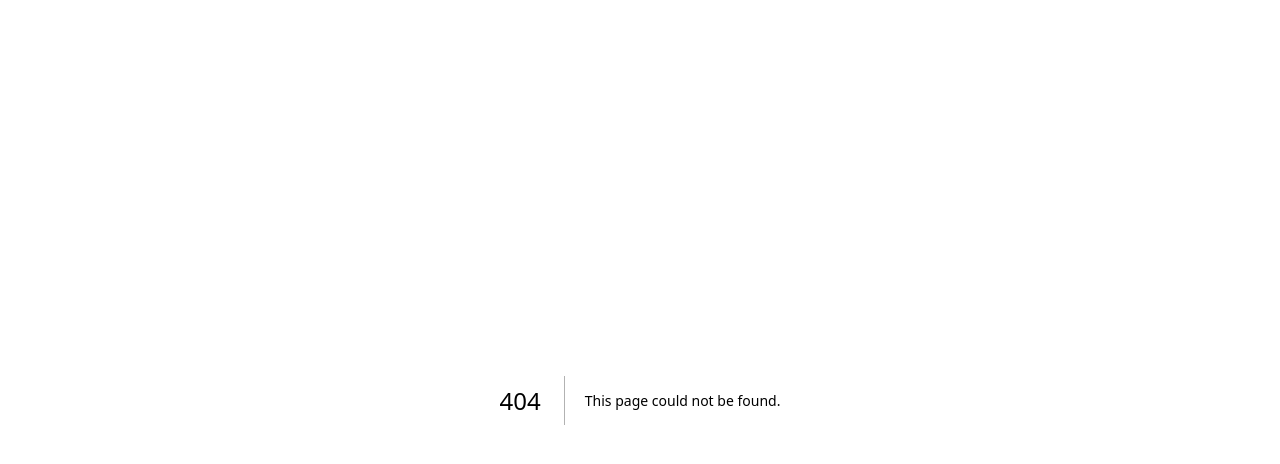
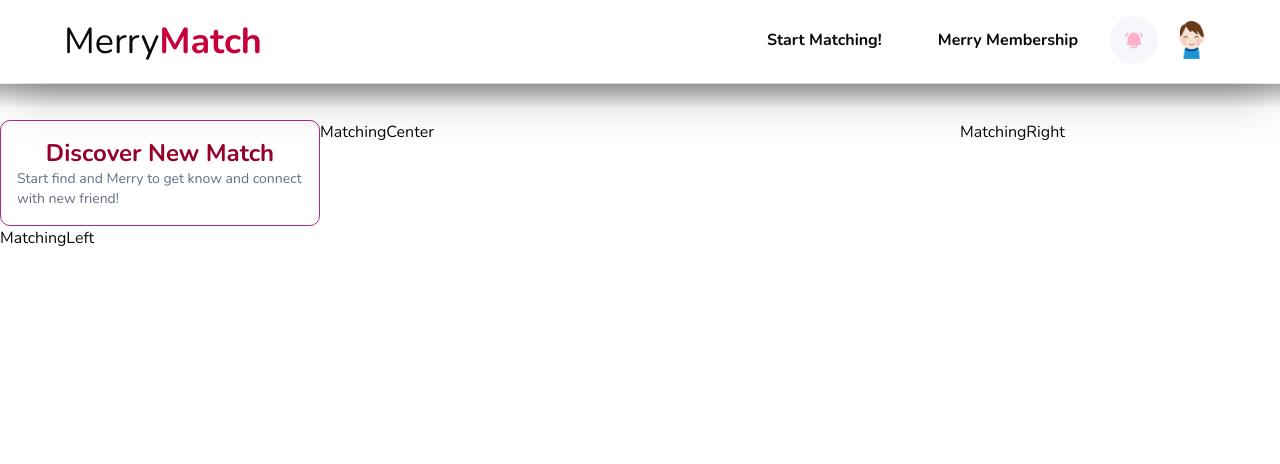
Before and after one commit to Ball-SE/merry-match, a Next.js app: page /matching in a window 1280 px wide. Before the commit this address had no page. Shown: the top 464 px of the page. Built offline with nearby package versions, Linux system fonts and the light colour scheme.

Commit message:
feat: add branch matching-page

```diff
--- /dev/null
+++ b/src/components/match/MatchingCenter.tsx
@@ -0,0 +1,8 @@
+function MatchingCenter() {
+    return (
+        <div>
+            <h1>MatchingCenter</h1>
+        </div>
+    )
+}
+export default MatchingCenter;
--- /dev/null
+++ b/src/components/match/MatchingLeft.tsx
@@ -0,0 +1,12 @@
+function MatchingLeft() {
+    return (
+        <div className="w-full h-full flex flex-col">
+            <div className="w-full h-full flex flex-col items-center justify-center border-1 border-[#A62D82] rounded-lg p-4">
+                <p className="text-2xl font-bold text-[#95002B]">Discover New Match</p>
+                <p className="text-sm text-[#646D89]">Start find and Merry to get know and connect with new friend!</p>
+            </div>
+            <div className="w-full h-full">MatchingLeft</div>
+        </div>
+    )
+}
+export default MatchingLeft;
--- /dev/null
+++ b/src/components/match/MatchingRight.tsx
@@ -0,0 +1,8 @@
+function MatchingRight() {
+    return (
+        <div>
+            <h1>MatchingRight</h1>
+        </div>
+    )
+}
+export default MatchingRight;
--- a/src/pages/landing-page/index.tsx
+++ b/src/pages/landing-page/index.tsx
@@ -30,7 +30,7 @@ function HomePage(){
                                 </p>
                                 {/* authen ตรงนี้ */}
                                 <Link
-                                    href="/" className="bg-[#C70039] text-white px-6 py-3 rounded-full font-bold shadow-lg hover:bg-[#950028] transition-colors">
+                                    href="/matching" className="bg-[#C70039] text-white px-6 py-3 rounded-full font-bold shadow-lg hover:bg-[#950028] transition-colors">
                                 Start matching!
                                 </Link>
                             </div>
@@ -200,7 +200,7 @@ function HomePage(){
                                 and matching someone new
                                 </h2>
                                 {/* authen ตรงนี้ */}
-                                <Link href="/matching-page" className="bg-[#FFE1EA] text-[#950028] px-6 py-3 rounded-full font-bold hover:bg-[#FFB1C8] transition-colors relative z-10">
+                                <Link href="/matching" className="bg-[#FFE1EA] text-[#950028] px-6 py-3 rounded-full font-bold hover:bg-[#FFB1C8] transition-colors relative z-10">
                                 Start Matching!
                                 </Link>
                             </div>
--- /dev/null
+++ b/src/pages/matching/index.tsx
@@ -0,0 +1,26 @@
+import MatchingLeft from "@/components/match/MatchingLeft";
+import MatchingCenter from "@/components/match/MatchingCenter";
+import MatchingRight from "@/components/match/MatchingRight";
+import NavBarUsers from "@/components/NavBarUsers";
+
+
+function Matching() {
+    return (
+        <div className="">
+            <NavBarUsers />
+            <div className="flex flex-row mt-30 w-full">
+                <div className="w-1/3">
+                    <MatchingLeft />
+                </div>
+                <div className="w-2/3">
+                    <MatchingCenter />
+                </div>
+                <div className="w-1/3">
+                    <MatchingRight />
+                </div>
+            </div>
+        </div>
+    )
+}
+
+export default Matching;
--- a/src/styles/globals.css
+++ b/src/styles/globals.css
@@ -238,8 +238,8 @@ body {
 }
 
 .bm-menu-wrap {
-  top: 59px !important; /* เพิ่มระยะห่างจากด้านบนให้มากขึ้นเพื่อไม่ทับ navbar */
-  height: calc(100vh - 60px) !important; /* ปรับความสูงให้เหลือพื้นที่สำหรับ navbar */
+  top: 50px !important; /* เพิ่มระยะห่างจากด้านบนให้มากขึ้นเพื่อไม่ทับ navbar */
+  height: 100vh !important; /* ปรับความสูงให้เหลือพื้นที่สำหรับ navbar */
   width: 100vw !important;
   z-index: 20 !important; /* ลดค่า z-index ให้น้อยกว่า navbar */
 }
```
